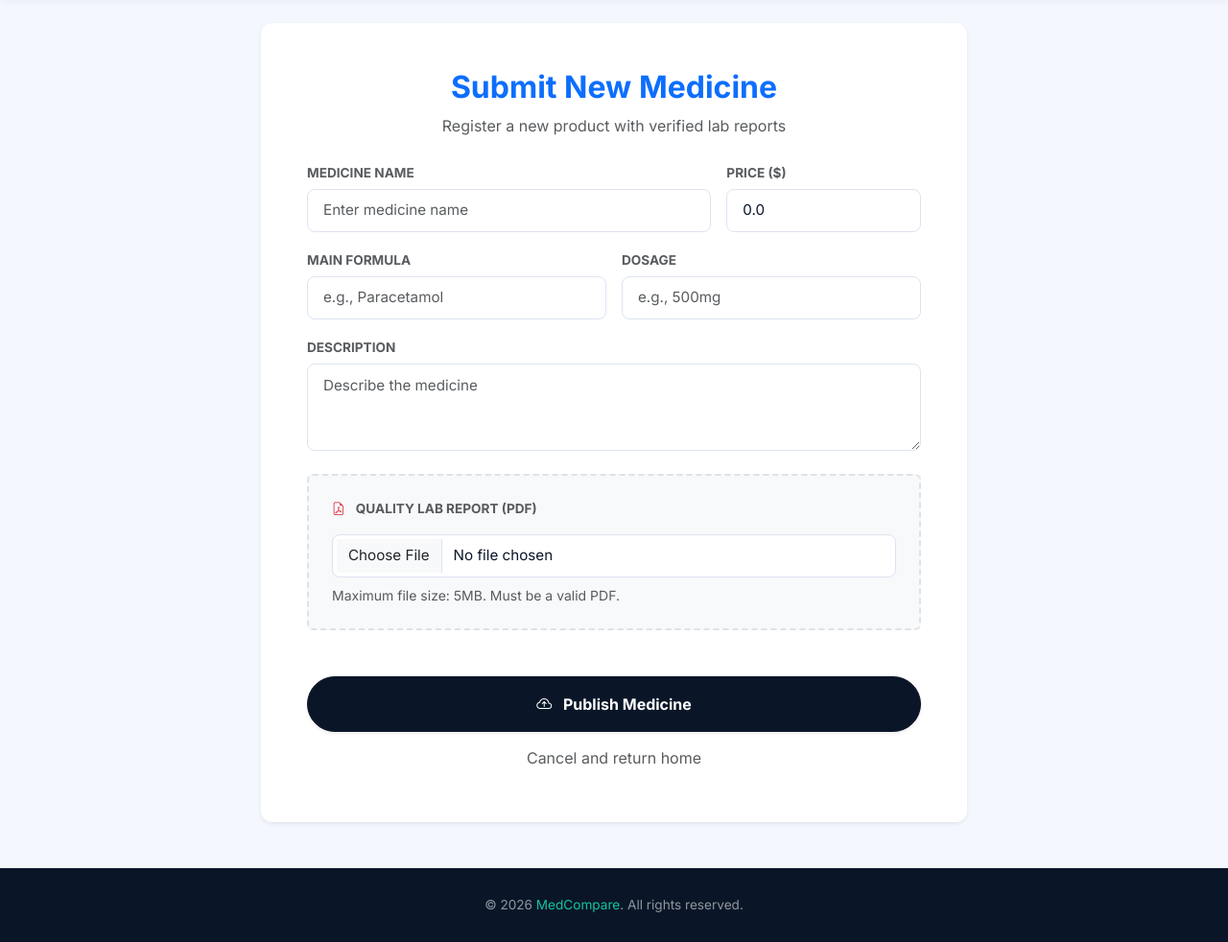
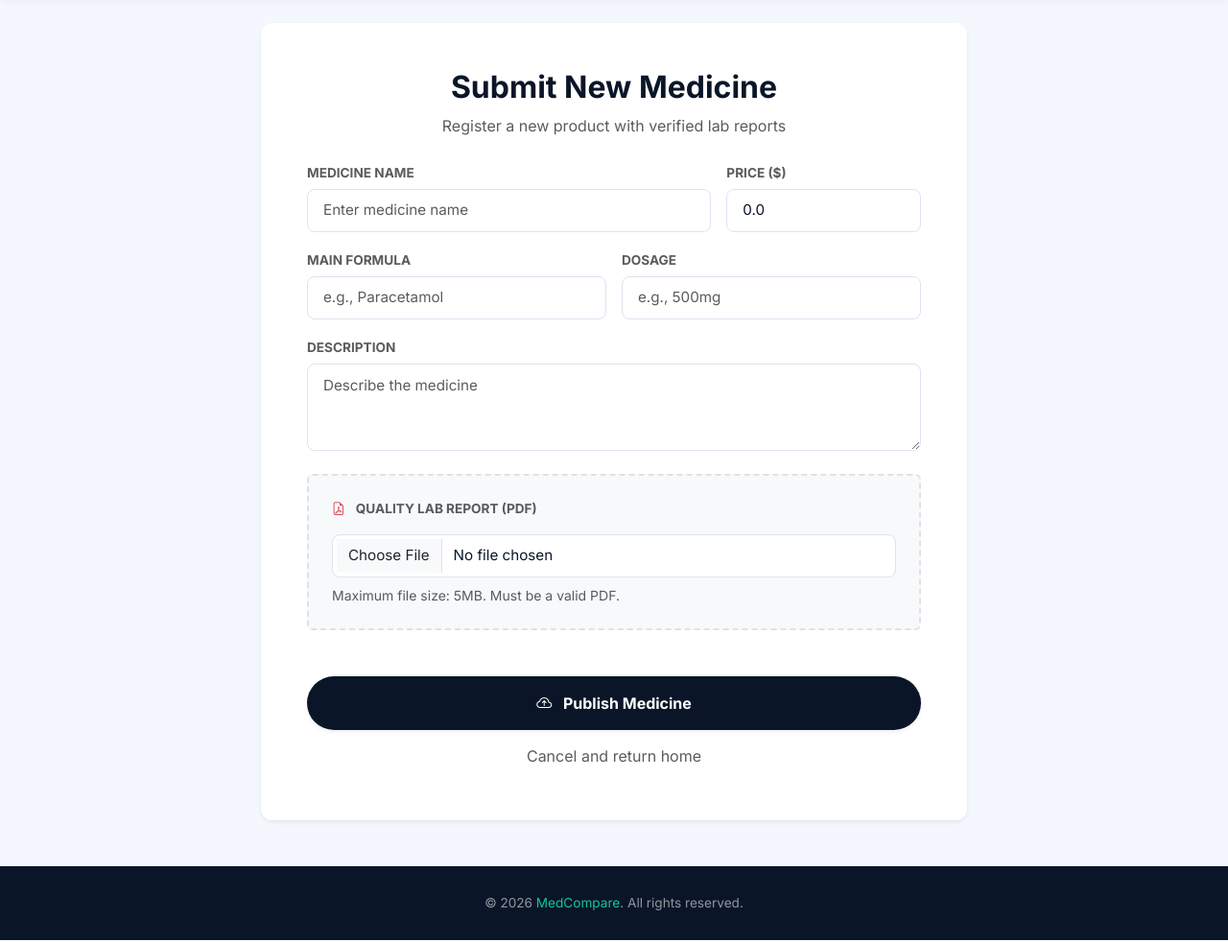
Before and after one commit to muazainal/mz-medcompare, a Django app: template medicines/templates/medicines/submit_medicine.html in a window 1280 px wide. Shown: the part 67-1049 px from the top of the page at 96% size. Run offline with Django 5.2, Linux system fonts and the light colour scheme; the template is opened without the code that fills it: values that come from a table or form of the project are taken from there, others are empty.

Commit message:
style: Use custom brand colors over Bootstrap defaults in submit medicine form

```diff
--- a/medicines/templates/medicines/submit_medicine.html
+++ b/medicines/templates/medicines/submit_medicine.html
@@ -9,7 +9,7 @@
             style="border-radius: 12px; background: rgba(255, 255, 255, 0.95); backdrop-filter: blur(10px);">
             <div class="card-body p-5">
                 <div class="text-center mb-4">
-                    <h2 class="fw-bold text-primary">Submit New Medicine</h2>
+                    <h2 class="fw-bold custom-text-primary">Submit New Medicine</h2>
                     <p class="text-muted">Register a new product with verified lab reports</p>
                 </div>
 
@@ -52,7 +52,8 @@
 
                         <div class="col-12 mt-5">
                             <button type="submit"
-                                class="btn btn-primary w-100 py-3 fw-bold shadow-sm rounded-pill transition">
+                                class="btn custom-bg-primary text-white w-100 py-3 fw-bold shadow-sm rounded-pill transition"
+                                style="border: none;">
                                 <i class="bi bi-cloud-arrow-up me-2"></i> Publish Medicine
                             </button>
                             <a href="{% url 'home' %}"
@@ -72,9 +73,9 @@
         transition: all 0.3s ease;
     }
 
-    .btn-primary:hover {
+    .btn.custom-bg-primary:hover {
         transform: translateY(-2px);
-        box-shadow: 0 4px 15px rgba(13, 110, 253, 0.3) !important;
+        box-shadow: 0 4px 15px rgba(10, 22, 40, 0.3) !important;
     }
 
     .border-dashed {
```
